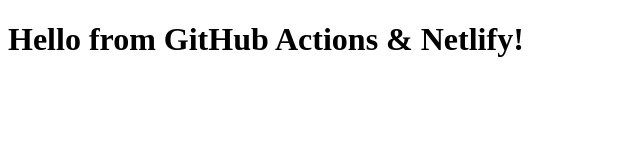
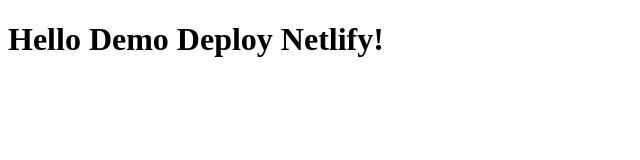
Before and after one commit to MsClubWeb/deployment-testing-demo01, a plain HTML site: page index.html in a window 1280 px wide. Shown: the whole page, without its empty margins (0-640 px from the left). Drawn offline with Linux system fonts and the light colour scheme.

Commit message:
Update index.html

```diff
--- a/index.html
+++ b/index.html
@@ -6,6 +6,6 @@
   <title>Demo HTML Site</title>
 </head>
 <body>
-  <h1>Hello from GitHub Actions & Netlify!</h1>
+  <h1>Hello Demo Deploy  Netlify!</h1>
 </body>
 </html>
```
